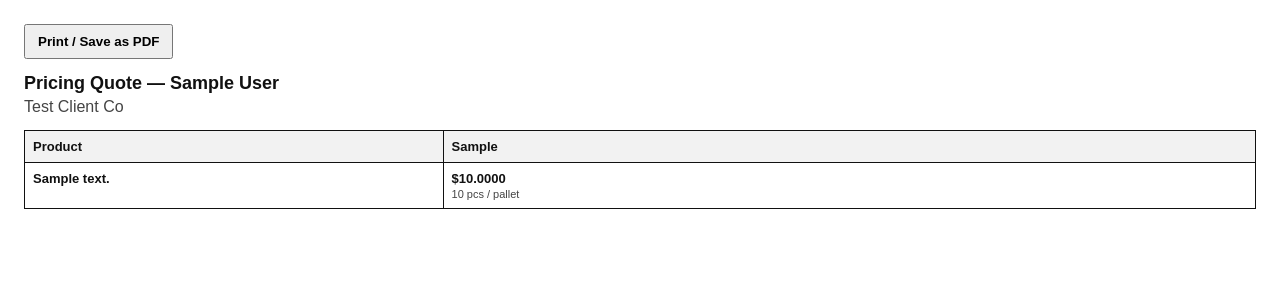
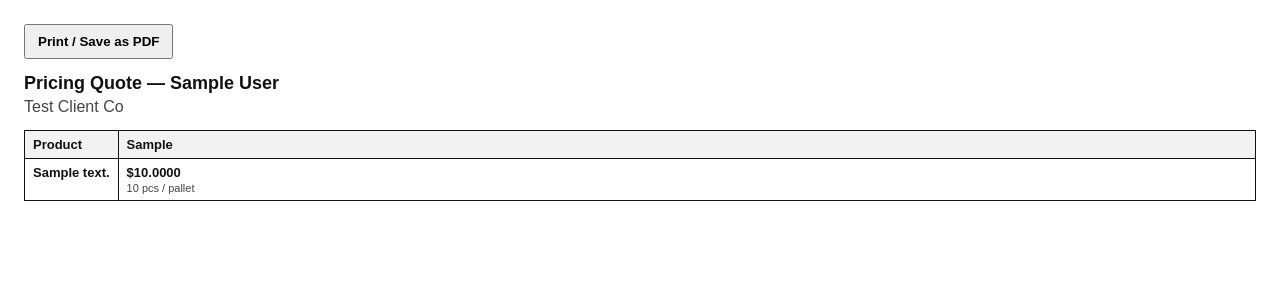
Before and after one commit to spencerlevinson11/lemonade-automation-portal, a Django app: page /automations/pricing/customers/1/quote/ in a window 1280 px wide. Shown: the top 300 px of the page. Run offline with Django 5.2, Linux system fonts and the light colour scheme; a user stored in the database is signed in; data comes from the database, SQL or seed files in the repository; tables that the repository leaves empty hold one stand-in row (values such as "Sample post"); parts of the project's set-up code (start-up, migrations or seed data) failed here and were passed over; some libraries are stand-ins or nearby versions.

Commit message:
Update pricing_quote.html

```diff
--- a/core/templates/core/pricing_quote.html
+++ b/core/templates/core/pricing_quote.html
@@ -26,6 +26,7 @@
       width: 100%;
       border-collapse: collapse;
       font-size: 13px;
+      table-layout: auto;
     }
 
     .table-wrap{
@@ -49,8 +50,17 @@
 
     th, td{
       border: 1px solid #111;
-      padding: 8px;
+      padding: 6px 8px;
       vertical-align: top;
+    }
+
+    .product-col{
+      width: 1%;
+      white-space: nowrap;
+    }
+
+    .product-cell{
+      white-space: nowrap;
     }
 
     th{
@@ -108,7 +118,7 @@
     <table>
       <thead>
         <tr>
-          <th style="width: 34%;">Product</th>
+          <th class="product-col">Product</th>
           {% for dest in destinations %}
             <th>{{ dest }}</th>
           {% endfor %}
@@ -117,7 +127,7 @@
       <tbody>
         {% for row in quote_rows %}
           <tr>
-            <td><strong>{{ row.product }}</strong></td>
+            <td class="product-cell"><strong>{{ row.product }}</strong></td>
 
             {% for line in row.cells %}
               <td>
@@ -144,7 +154,7 @@
       <table>
         <thead>
           <tr>
-            <th style="width: 34%;">Product</th>
+            <th class="product-col">Product</th>
             {% for dest in destinations %}
               <th>{{ dest }}</th>
             {% endfor %}
@@ -153,7 +163,7 @@
         <tbody>
           {% for row in grey_quote_rows %}
             <tr>
-              <td><strong>{{ row.product }}</strong></td>
+              <td class="product-cell"><strong>{{ row.product }}</strong></td>
 
               {% for line in row.cells %}
                 <td>
```
